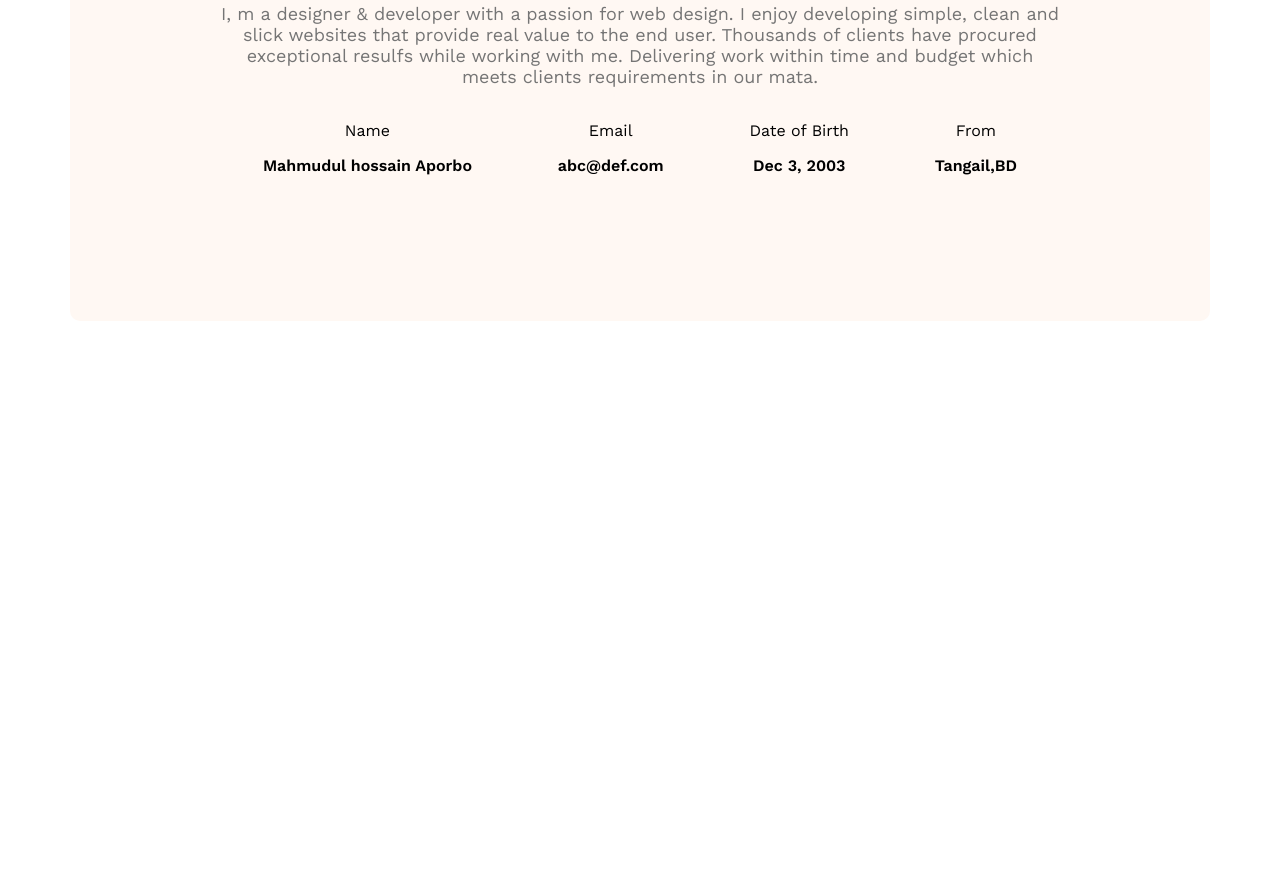
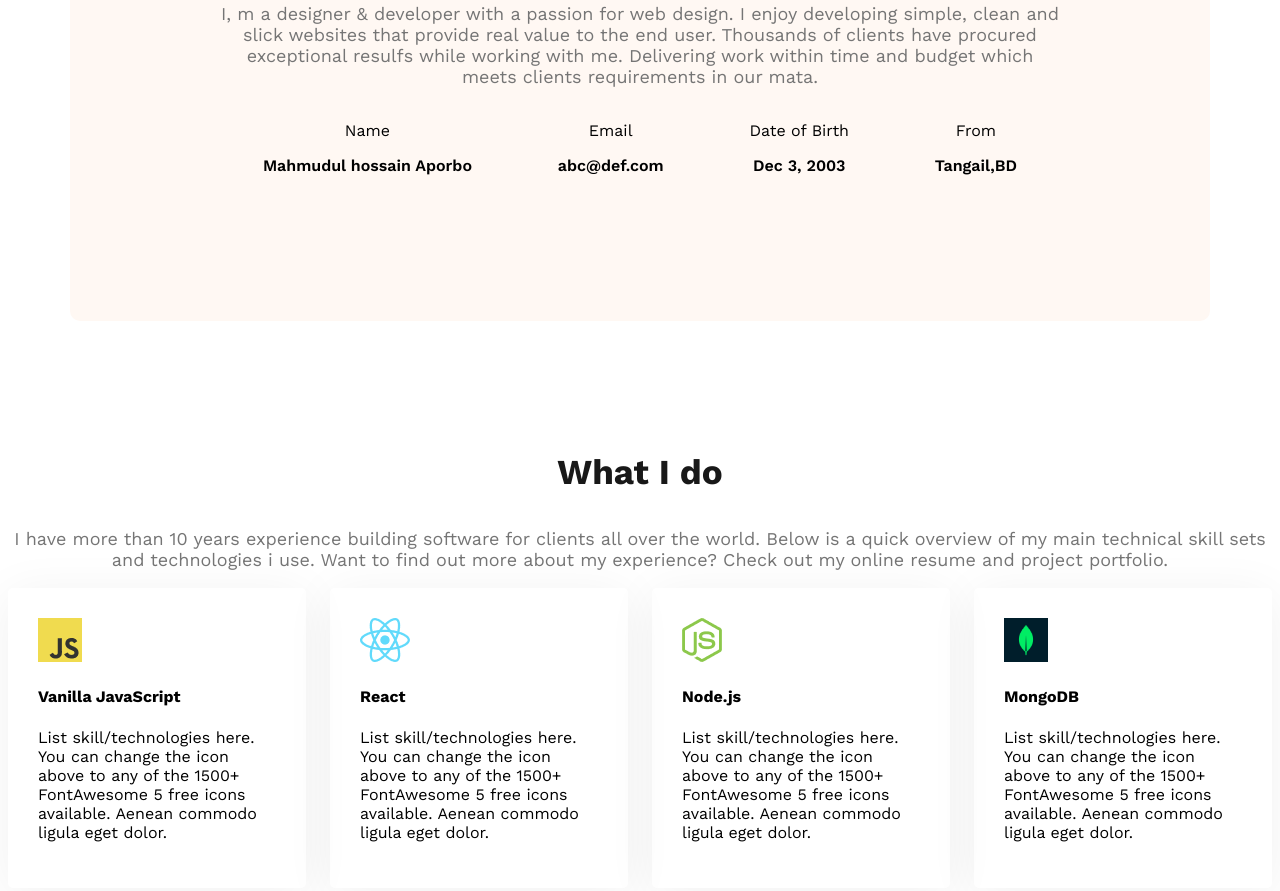
Before and after one commit to hossainaporbo890/web-dev-portfolio, a plain HTML site: page index.html in a window 1280 px wide. Shown: the part 1227-2118 px from the top of the page. Before the commit the page ends 1556 px from the top, so only its background shows below. Drawn offline with nearby package versions, Linux system fonts and the light colour scheme.

Commit message:
save another file

```diff
--- a/index.html
+++ b/index.html
@@ -58,9 +58,36 @@
              </div>
              </div>
         </section>
+
     </main>
     <footer>
-
+        <!-- what is do section start -->
+         <section class="skills">
+            <h3 class="section-title text-center"> What I do</h3>
+            <p class="section-description text-center">I have more than 10 years experience building software for clients all over the world. Below is a quick overview of my main technical skill sets and technologies i use. Want to find out more about my experience? Check out my online resume and project portfolio.</p>
+          <div class="skills-container">
+            <div class="skill">
+                <img src="images/icons/js.png" alt="">
+                <h4 class="skill-title">Vanilla JavaScript</h4>
+                <p class="skill-description">List skill/technologies here. You can change the icon above to any of the 1500+ FontAwesome 5 free icons available. Aenean commodo ligula eget dolor.</p>
+            </div>
+            <div class="skill">
+                <img src="images/icons/react.png" alt="">
+                <h4 class="skill-title">React</h4>
+                <p class="skill-description">List skill/technologies here. You can change the icon above to any of the 1500+ FontAwesome 5 free icons available. Aenean commodo ligula eget dolor.</p>
+            </div>
+            <div class="skill">
+                <img src="images/icons/nodejs.png" alt="">
+                <h4 class="skill-title">Node.js</h4>
+                <p class="skill-description">List skill/technologies here. You can change the icon above to any of the 1500+ FontAwesome 5 free icons available. Aenean commodo ligula eget dolor.</p>
+            </div>
+            <div class="skill">
+                <img src="images/icons/mongo.png" alt="">
+                <h4 class="skill-title">MongoDB</h4>
+                <p class="skill-description">List skill/technologies here. You can change the icon above to any of the 1500+ FontAwesome 5 free icons available. Aenean commodo ligula eget dolor.</p>
+            </div>
+          </div>
+         </section>
     </footer>
 </body>
 </html>
--- a/styles/portfolio.css
+++ b/styles/portfolio.css
@@ -42,6 +42,9 @@
 .section-description{
     font-size: 18px;
     color: #757575 ;
+}
+.text-center{
+    text-align: center;
 }
 .header{
     background-image: url(../images/developer.png),url(../images/header_bg.png);
@@ -100,11 +103,15 @@ main{
     max-width: 1140px;
     margin: 0 auto;
 }
+main section{
+    margin-top: 130px;
+    margin-bottom: 130px;
+}
 .about{
     border-radius: 10px;
    padding: 130px 150px;
    text-align: center;
-   margin-top: 130px;
+
 }
 .about-items{
     display: flex;
@@ -113,3 +120,12 @@ main{
 .item-description{
     font-weight: 600;
 }
+.skills-container{
+    display: flex;
+    gap: 24px;
+}
+.skill{
+    padding: 30px;
+    border-radius: 5px;
+    box-shadow: 0px 6px 50px 0px rgba(0,0,0,0.06);
+}
```
